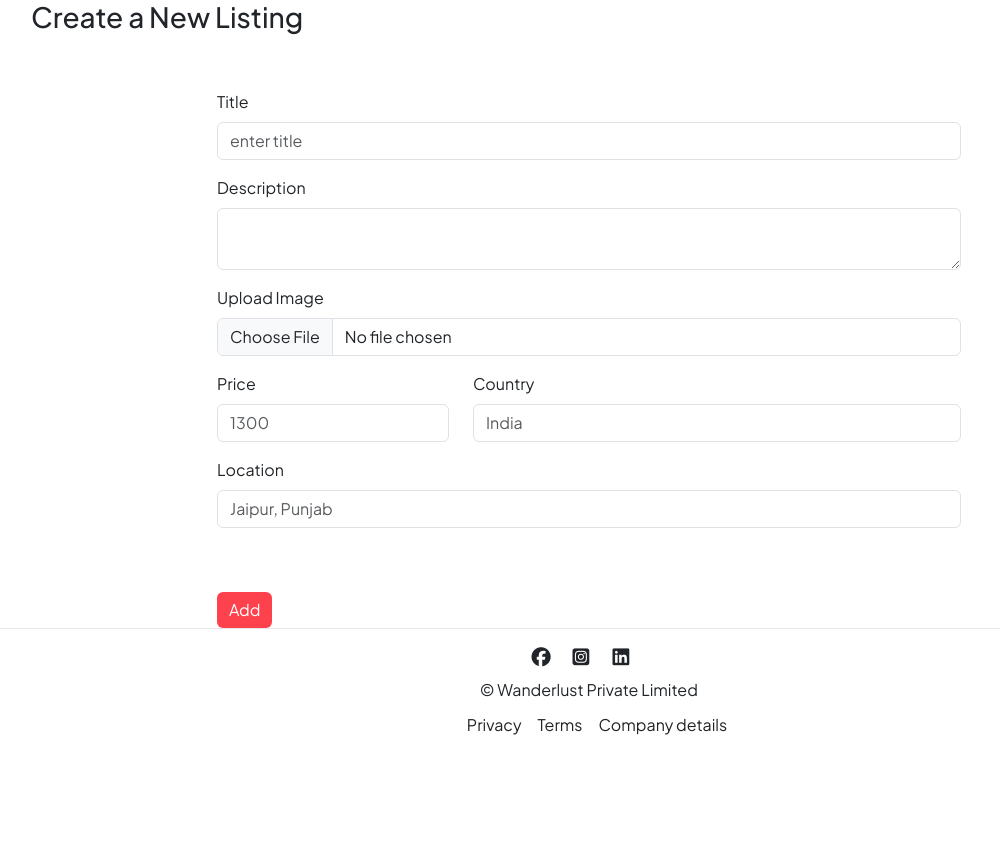
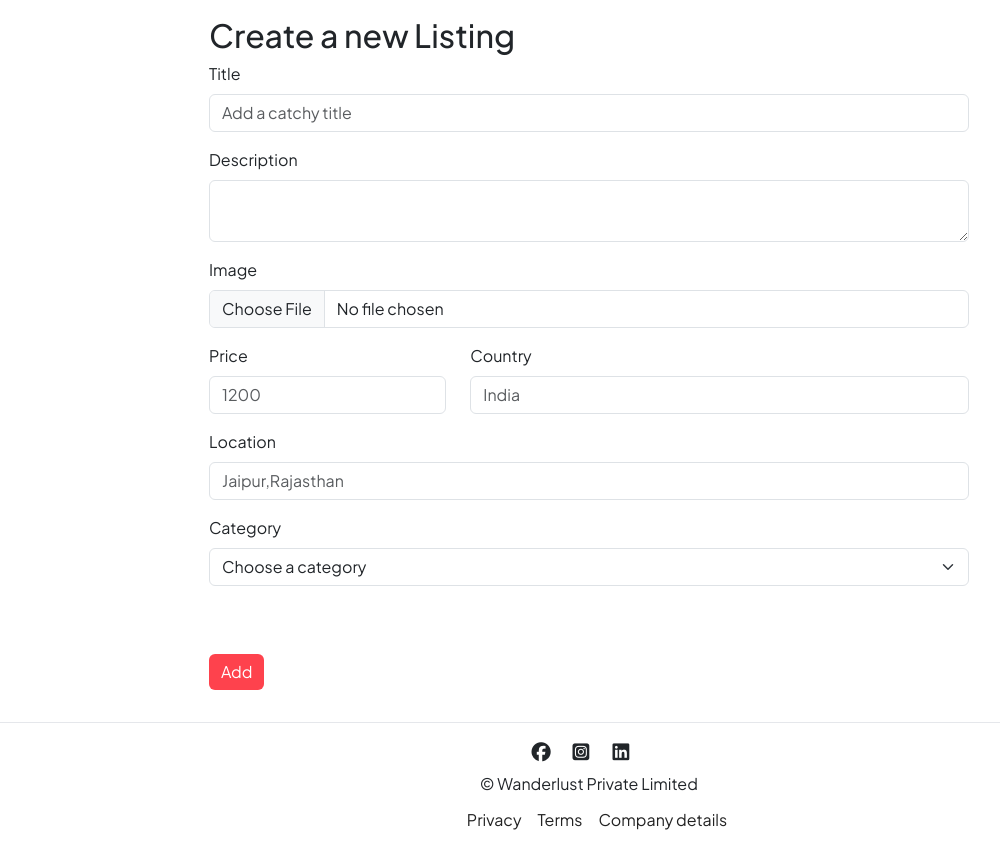
Before and after one commit to ArishAhmad06/WonderLust_Project, a Node project: template views/listings/new.ejs in a window 1280 px wide. Shown: the part 156-1006 px from the top of the page, without its empty margins (51-1051 px from the left). Before the commit the page ends 891 px from the top, so only its background shows below. Run offline with Node 20 templates, Linux system fonts and the light colour scheme; the template is opened without the code that fills it, so the values that code supplies are empty; some libraries are stand-ins or nearby versions.

Commit message:
feat: update listing creation page

```diff
--- a/views/listings/new.ejs
+++ b/views/listings/new.ejs
@@ -1,44 +1,113 @@
-<% layout("/layouts/boilerplate") %>
-    <div class="row">
-        <h3>Create a New Listing</h3>
-        <form method="POST" action="/listings" novalidate class="needs-validation" enctype="multipart/form-data">
-            <div class="col-8 offset-2">
-                <br><br>
+<%- layout("/layouts/boilerplate") %>
+
+  <div class="form-card">
+    <h2>Create a new Listing</h2>
+
+    <form
+      method="POST"
+      action="/listings"
+      class="needs-validation"
+      novalidate
+      enctype="multipart/form-data"
+    >
       <div class="mb-3">
         <label for="title" class="form-label">Title</label>
-                    <input name="listing[title]" type="text" placeholder="enter title" class="form-control" required>
-                    <div class="valid-feedback">Title looks good!</div>
+        <input
+          name="listing[title]"
+          type="text"
+          placeholder="Add a catchy title"
+          class="form-control"
+          required
+        />
+        <div class="valid-feedback">Looks good!</div>
+        <div class="invalid-feedback">Please Enter a Title.</div>
       </div>
+
       <div class="mb-3">
         <label for="description" class="form-label">Description</label>
-                    <textarea name="listing[description]" class="form-control" required></textarea>
-                    <div class="invalid-feedback">Please enter sort description!</div>
+        <textarea
+          name="listing[description]"
+          type="text"
+          class="form-control"
+          required
+        ></textarea>
+        <div class="valid-feedback">Looks good!</div>
+        <div class="invalid-feedback">please enter a description.</div>
       </div>
+
       <div class="mb-3">
-                    <label for="image" class="form-label">Upload Image</label>
-                    <input name="listing[image]" type="file" class="form-control">
+        <label for="image" class="form-label">Image</label>
+        <input
+          name="listing[image]"
+          type="file"
+          class="form-control"
+          required
+        />
       </div>
+
       <div class="row">
         <div class="mb-3 col-md-4">
           <label for="price" class="form-label">Price</label>
-                        <input name="listing[price]" placeholder="1300" class="form-control " required>
-                        <div class="invalid-feedback">Please enter a valid price.</div>
+          <input
+            name="listing[price]"
+            type="text"
+            placeholder="1200"
+            class="form-control"
+            required
+          />
+          <div class="valid-feedback">Looks good!</div>
+          <div class="invalid-feedback">Please choose a valid Price.</div>
         </div>
-                    <div class="mb-3  col-md-8">
+
+        <div class="mb-3 col-md-8">
           <label for="country" class="form-label">Country</label>
-                        <input name="listing[country]" placeholder="India " type="text" class="form-control" required>
-                        <div class="invalid-feedback">Please provide a country name.</div>
+          <input
+            name="listing[country]"
+            placeholder="India"
+            type="text"
+            class="form-control"
+            required
+          />
+          <div class="valid-feedback">Looks good!</div>
+          <div class="invalid-feedback">Please choose a valid Country.</div>
         </div>
       </div>
 
       <div class="mb-3">
         <label for="location" class="form-label">Location</label>
-                    <input name="listing[location]" placeholder="Jaipur, Punjab" type="text" class="form-control"
-                        required>
-                    <div class="invalid-feedback">Please provide a city or area name.</div>
+        <input
+          name="listing[location]"
+          placeholder="Jaipur,Rajasthan"
+          type="text"
+          class="form-control"
+          required
+        />
+        <div class="valid-feedback">Looks good!</div>
+        <div class="invalid-feedback">Please choose a valid Location.</div>
       </div>
-                <br><br>
-                <button class="btn btn-dark add-btn">Add</button>
+      <div class="mb-3">
+        <label for="category" class="form-label">Category</label>
+        <select name="listing[category]" class="form-select" required>
+          <option value="">Choose a category</option>
+          <option value="Trending">Trending</option>
+          <option value="Room">Room</option>
+          <option value="Iconic Cities">Iconic Cities</option>
+          <option value="Mountain">Mountain</option>
+          <option value="Castles">CastlEs</option>
+          <option value="Amazing Pools">Amazing Pools</option>
+          <option value="Camping">Camping</option>
+          <option value="Farms">Farms</option>
+          <option value="Arctic">Arctic</option>
+          <option value="Dome">Dome</option>
+          <option value="Boats">Boats</option>
+          <option value="Beach">Beach</option>
+        </select>
+        <div class="valid-feedback">Looks good!</div>
+        <div class="invalid-feedback">Please choose a category.</div>
+      </div>
+
+      <br /><br />
+      <button class="btn btn-dark edit-btn mt-1 mb-2">Add</button>
+      <br /><br />
     </form>
   </div>
-    </div>
```
Lines whose indentation alone changed are shown as unchanged.
